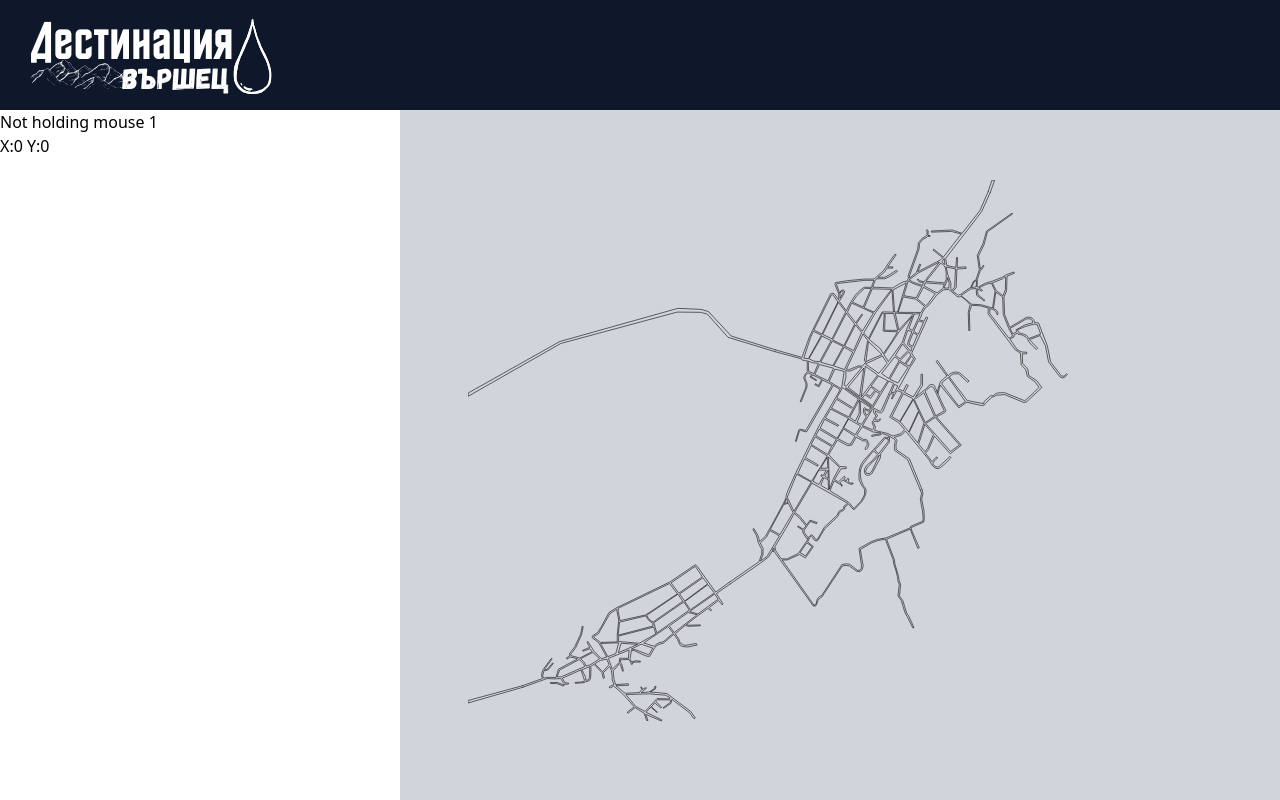
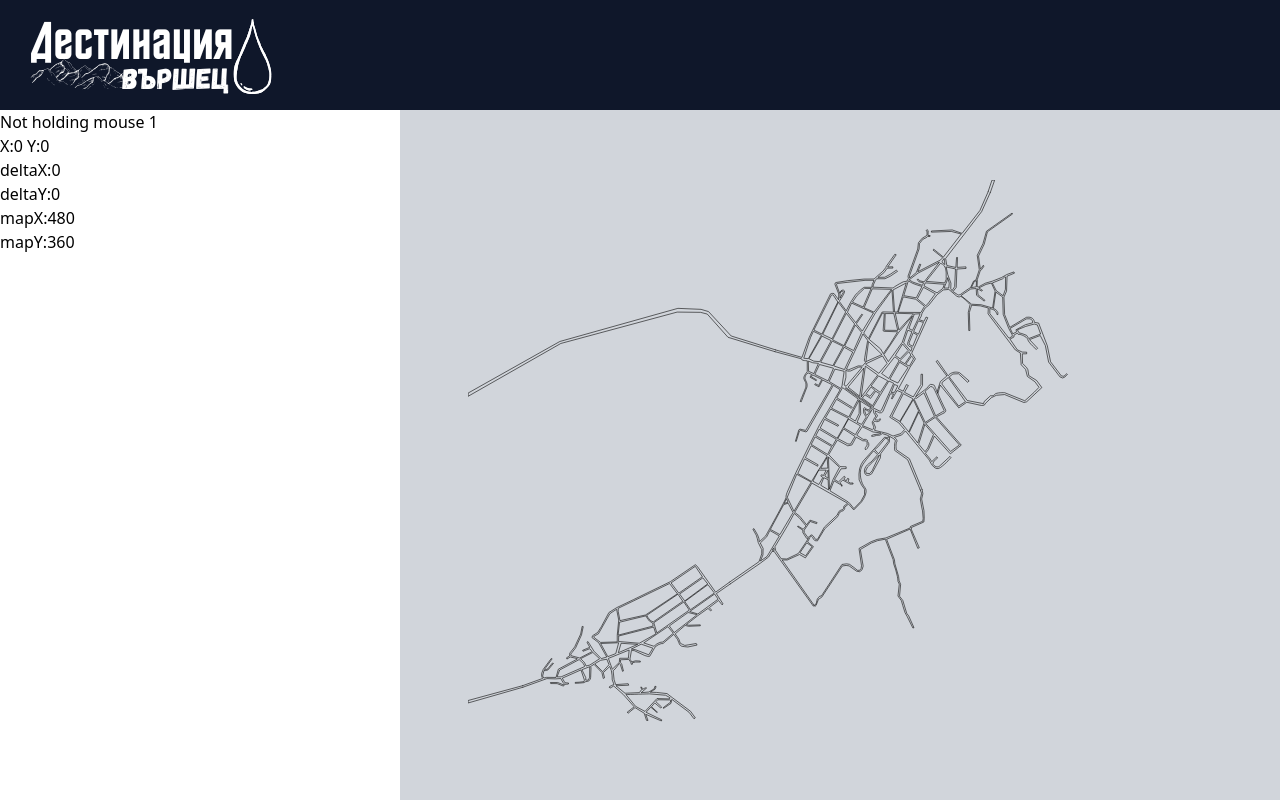
Before and after one commit to TheHat1/destination-Vurshets, a React (Vite) app: page / in a window 1280 px wide. Built offline with nearby package versions, Linux system fonts and the light colour scheme.

Commit message:
Add additions to mousetracking

```diff
--- a/src/index.css
+++ b/src/index.css
@@ -1,3 +1,7 @@
 @tailwind base;
 @tailwind components;
 @tailwind utilities;
+
+* {
+    @apply select-none
+  }
--- a/src/pages/Home.jsx
+++ b/src/pages/Home.jsx
@@ -6,6 +6,10 @@ export default function HomePage(){
     const [scrollValue, setScrollValue] = useState(screen.height)
     const [isHoldingMouse1, setIsHoldingMouse1] = useState(false)
     const [mousePosition, setMousePosition] = useState({ x: 0, y: 0 })
+    const [deltaX, setDeltaX] = useState(0)
+    const [deltaY, setDeltaY] = useState(0)
+    const [mapX, setMapX] = useState(screen.width*3/5)
+    const [mapY, setMapY] = useState(screen.height*3/5)
 
     function onUserScroll(scrollObject){
       if(screen.height * 3 > scrollValue){
@@ -28,9 +32,17 @@ export default function HomePage(){
     }, [scrollValue])
 
     useEffect(()=>{
-       if(isHoldingMouse1){
+
          const handleMouseMove = (mouseXY) => {
-             setMousePosition({ x: mouseXY.clientX, y: mouseXY.clientY });
+             setMousePosition({ x: mouseXY.clientX, y: mouseXY.clientY })
+
+             if(isHoldingMouse1){
+              let mouseStartXY = {x:mouseXY.clientX , y: mouseXY.clientY}
+              setDeltaX(mousePosition.x - mouseStartXY.x)
+              setDeltaY(mousePosition.y - mouseStartXY.y)
+              setMapX(prevMapX => prevMapX - deltaX / 500)
+              setMapY(prevMapY => prevMapY + deltaY / 1000)
+             }
            }
 
            window.addEventListener("mousemove", handleMouseMove)
@@ -38,14 +50,17 @@ export default function HomePage(){
            return () => {
              window.removeEventListener("mousemove", handleMouseMove)
            }
-       }
-    })
+    }, [isHoldingMouse1])
 
     return(
         <>
         <div className="bg-white w-[400px] h-[calc(100vh-var(--navbar-height))] fixed bottom-0" style={{ "--navbar-height": "110px" }}>
-            {isHoldingMouse1 ? <h1>holding mouse 1</h1>:<h1>Not holding mouse 1</h1>}
+            {isHoldingMouse1 ? <h1>Holding mouse 1</h1>:<h1>Not holding mouse 1</h1>}
             <h1>X:{mousePosition.x} Y:{mousePosition.y} </h1>
+            <h1>deltaX:{deltaX}</h1>
+            <h1>deltaY:{deltaY}</h1>
+            <h1>mapX:{mapX}</h1>
+            <h1>mapY:{mapY}</h1>
         </div>
         <div className="bg-gray-300 w-[300vw] h-[300vh] fixed top-[60vh] left-[60vw] -translate-x-1/2 -translate-y-1/2 overflow-hidden flex justify-center items-center -z-10" onWheel={onUserScroll} onMouseDown={()=>{setIsHoldingMouse1(true)}} onMouseUp={()=>{setIsHoldingMouse1(false)}}>
            <Map id="Map" />
```
